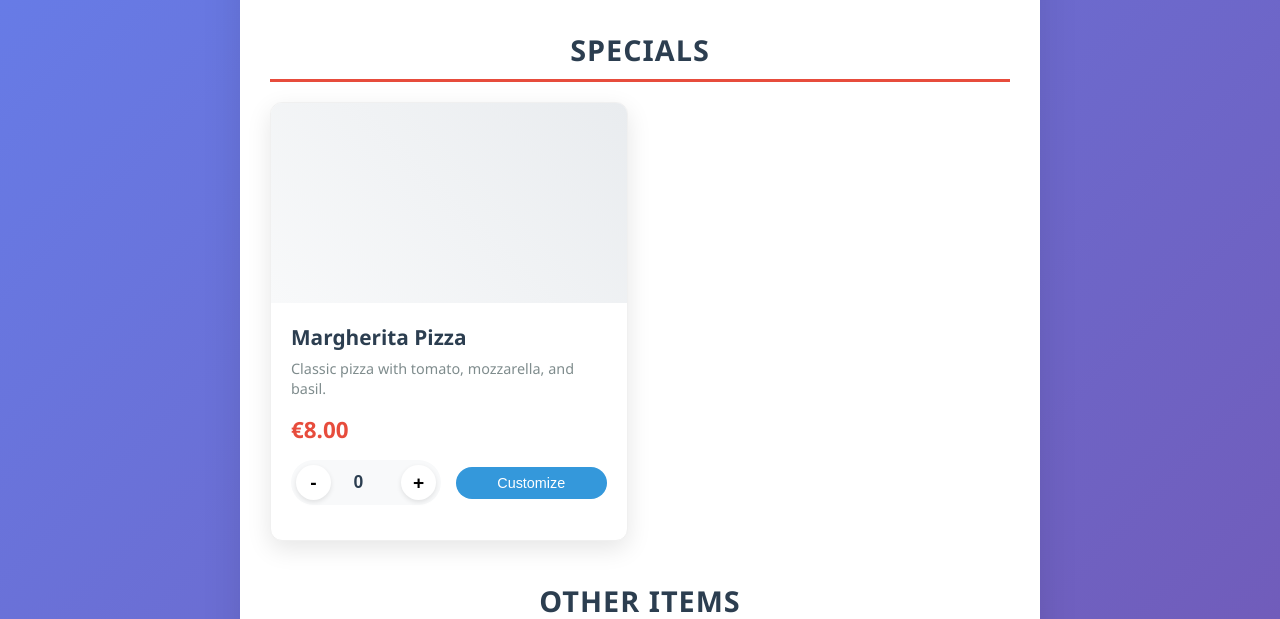
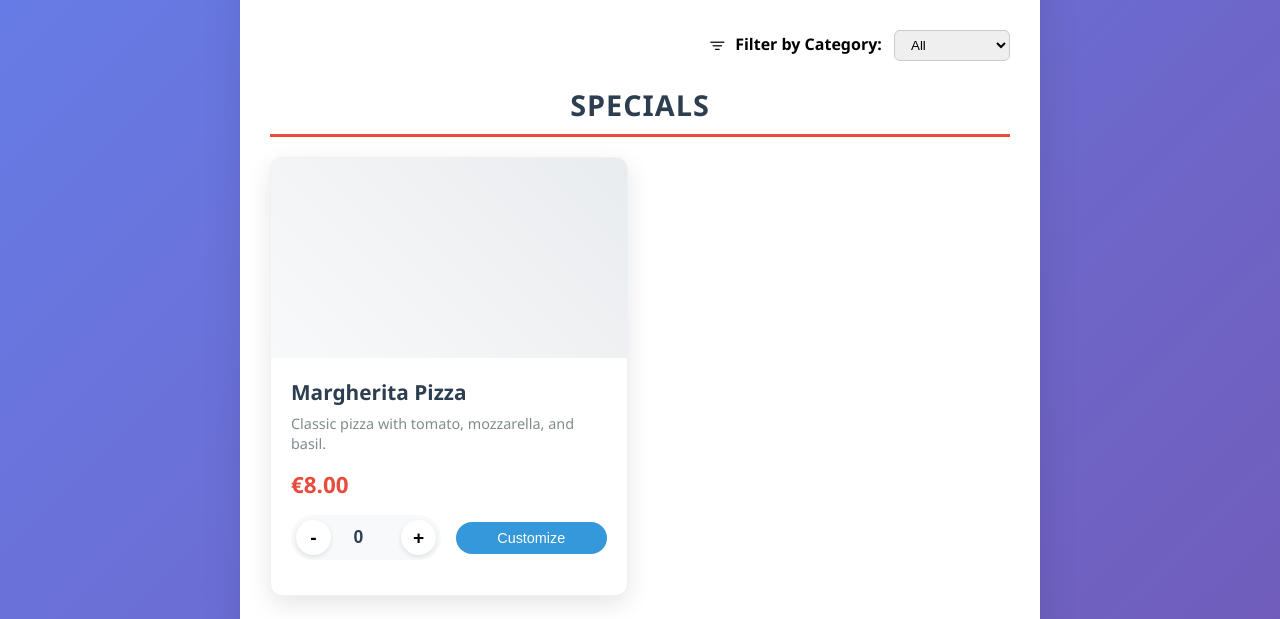
Before and after one commit to agate17/qr-ordering, a PHP site: page /menu.php?table=1 in a window 1280 px wide. Shown: the part 169-788 px from the top of the page. Run offline with PHP 8.4, Linux system fonts and the light colour scheme; data comes from the database, SQL or seed files in the repository.

Commit message:
pievienots edienkartes filtrs

```diff
--- a/public/menu.php
+++ b/public/menu.php
@@ -25,6 +25,8 @@ foreach ($menu as $item) {
     <meta name="viewport" content="width=device-width, initial-scale=1.0">
     <title>Table <?php echo $table_id; ?> - Menu</title>
     <link rel="stylesheet" type="text/css" href="assets/css/menu.css?v=<?php echo time(); ?>">
+    <!-- Bootstrap Icons CDN for filter icon -->
+    <link rel="stylesheet" href="https://cdn.jsdelivr.net/npm/bootstrap-icons@1.11.3/font/bootstrap-icons.css">
     <style>
         /* Force remove any placeholder icons */
         .food-image::before {
@@ -45,12 +47,28 @@ foreach ($menu as $item) {
     </div>
 
     <div class="menu-content">
+        <!-- Category Filter Dropdown -->
+        <div style="margin-bottom: 24px; text-align: right;">
+            <label for="categoryFilter" style="font-weight: 600; margin-right: 8px;">
+                <i class="bi bi-filter" style="font-size:1.2em; vertical-align:middle; margin-right:4px;"></i>
+                Filter by Category:
+            </label>
+            <select id="categoryFilter" style="padding: 6px 12px; border-radius: 6px; border: 1px solid #ccc;">
+                <option value="all">All</option>
+                <?php foreach (array_keys($categories) as $category_name): ?>
+                    <option value="<?php echo htmlspecialchars($category_name); ?>"><?php echo htmlspecialchars($category_name); ?></option>
+                <?php endforeach; ?>
+                <?php if (!empty($uncategorized)): ?>
+                    <option value="Other Items">Other Items</option>
+                <?php endif; ?>
+            </select>
+        </div>
         <form method="post" action="submit_order.php" id="orderForm">
             <input type="hidden" name="table_id" value="<?php echo $table_id; ?>">
 
             <!-- Display categorized items -->
             <?php foreach ($categories as $category_name => $category_items): ?>
-            <div class="category-section">
+            <div class="category-section" data-category="<?php echo htmlspecialchars($category_name); ?>">
                 <h2 class="category-title"><?php echo htmlspecialchars($category_name); ?></h2>
                 <div class="menu-grid">
                     <?php foreach ($category_items as $item): ?>
@@ -96,7 +114,7 @@ foreach ($menu as $item) {
 
             <!-- Display uncategorized items -->
             <?php if (!empty($uncategorized)): ?>
-            <div class="category-section">
+            <div class="category-section" data-category="Other Items">
                 <h2 class="category-title">Other Items</h2>
                 <div class="menu-grid">
                     <?php foreach ($uncategorized as $item): ?>
@@ -411,6 +429,19 @@ document.addEventListener('keydown', function(e) {
 document.addEventListener('DOMContentLoaded', function() {
     updateOrderSummary();
 });
+
+// Category filter logic
+const categoryFilter = document.getElementById('categoryFilter');
+categoryFilter.addEventListener('change', function() {
+    const selected = this.value;
+    document.querySelectorAll('.category-section').forEach(section => {
+        if (selected === 'all' || section.getAttribute('data-category') === selected) {
+            section.style.display = '';
+        } else {
+            section.style.display = 'none';
+        }
+    });
+});
 </script>
 </body>
 </html>
```
